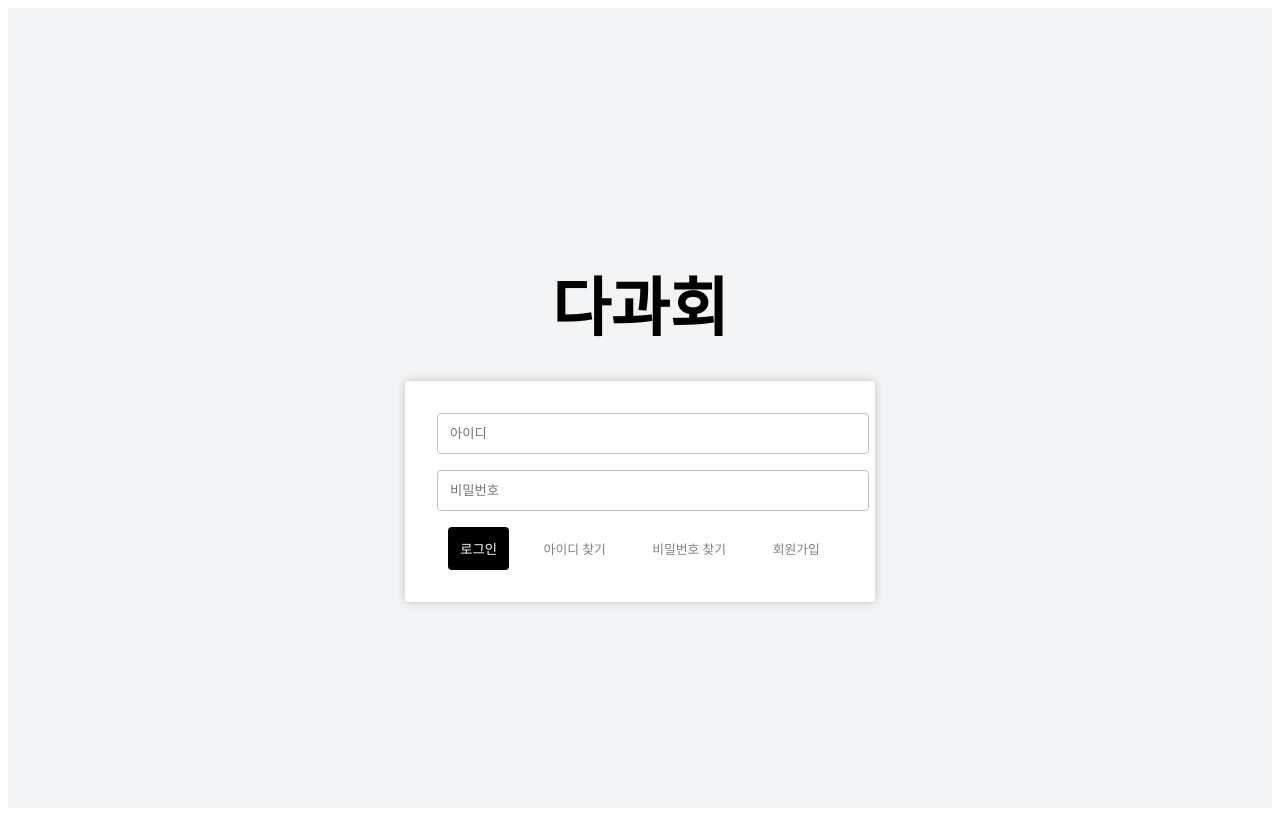
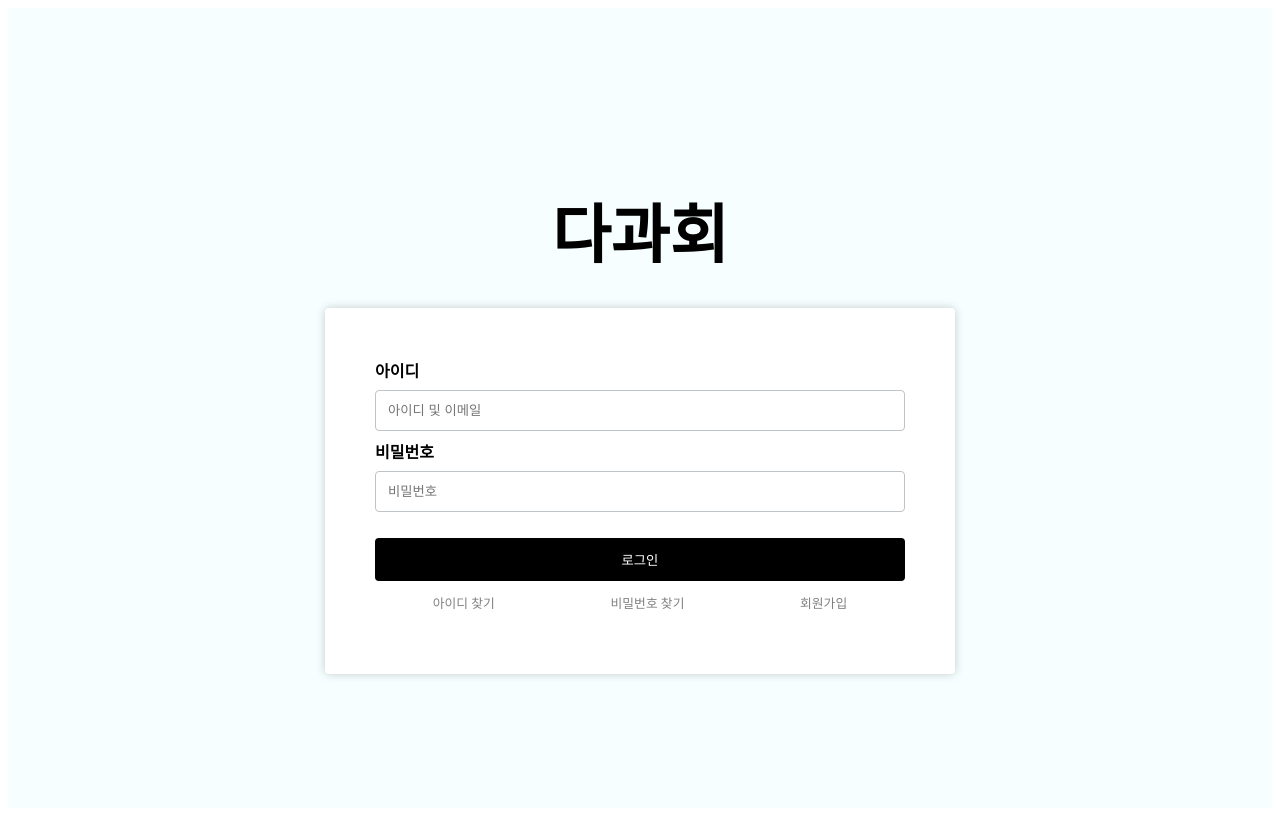
Before and after one commit to mudokja/Hansei-meeting-WebApp-Front, a Next.js app: page / in a window 1280 px wide. Built offline with nearby package versions, Linux system fonts and the light colour scheme.

Commit message:
feat:오류 메세지 출력, UI 변경
아이디 비밀번호 비어있을시 오류메세지 출력
디자인 변경
react-hook-form 적용

```diff
--- a/src/components/Login.tsx
+++ b/src/components/Login.tsx
@@ -1,6 +1,7 @@
 import Link from 'next/link';
-import { ReactElement, useState } from "react";
+import {useCallback} from "react";
 import styled from "styled-components";
+import { useForm, SubmitHandler  } from "react-hook-form";
 
 const Container = styled.div`
   display: flex;
@@ -8,7 +9,7 @@ const Container = styled.div`
   justify-content: center;
   align-items: center;
   height: 100vh;
-  background-color: #f1f3f4;
+  background-color: #F6FEFF;
 `;
 
 const Card = styled.div`
@@ -16,7 +17,7 @@ const Card = styled.div`
   flex-direction: column;
   justify-content: center;
   align-items: center;
-  padding: 32px;
+  padding: 50px;
   background-color: #fff;
   border-radius: 4px;
   box-shadow: 0 0 10px rgba(0, 0, 0, 0.2);
@@ -27,13 +28,23 @@ const Title = styled.h1`
   font-size: 4rem;
 `;
 
+const FieldWapper=styled.div`
+  width:530px;
+`;
 
 const Field = styled.input`
   width: 100%;
   padding: 12px;
-  margin-bottom: 16px;
+  margin-top:8px;
+  margin-bottom: 8px;
   border: 1px solid #bec3c7;
   border-radius: 4px;
+  box-sizing:border-box;
+`;
+
+const StyledLabel=styled.label`
+  font-weight:600;
+  font-size:16;
 `;
 
 const LoginButton = styled.button`
@@ -41,6 +52,8 @@ const LoginButton = styled.button`
   color: #fff;
   padding: 12px;
   border: none;
+  width:100%;
+  justify-self:center;
   border-radius: 4px;
   cursor: pointer;
   transition: background-color 0.2s;
@@ -57,59 +70,77 @@ const PageLinkText = styled.a`
   text-decoration:none;
 `;
 
-const LoginButtonWrap=styled.div`
+
+
+const BottomLinkWrapper=styled.div`
   display:flex;
   justify-content:space-around;
   border:1px;
+`;
 
-`
-
-type handleChange = (event:React.ChangeEvent<HTMLInputElement>)=>void
+const ErrorText= styled.span`
+  display:inline-block;
+  color:chocolate;
+  font-size:12px;
+  text-decoration:none;
+  height:8px;
+  width:100%;
+`;
 interface LoginProps {
-  onSubmit: (username: string, password: string) => void;
+  userId:string;
+  password:string;
 }
 
 function Login() {
-    const [userid, setUserid] = useState('');
-    const [password, setPassword] = useState('')
-    const handleId:handleChange =(event) => {
-        setUserid(event.currentTarget.value);
+    const { register, formState:{errors}, handleSubmit } = useForm<LoginProps>();
+    const onSubmit: SubmitHandler<LoginProps> =useCallback(async (e)=>{
+      const data={
+        username:e.userId,
+        password:e.password,
+      }
+      const JSONdata = JSON.stringify(data);
+      const options = {
+        method: 'POST',
+        headers: {
+          'Content-Type': 'application/json',
+        },
+        body: JSONdata,
       };
-    const handlePassword:handleChange =(event) => {
-        setPassword(event.currentTarget.value);
-    };
-    const onSubmit =(data:any)=>{
+      const apiURL='/api/login'
 
-    }
+      const response = await fetch(apiURL, options);
+
+      const result = await response.json();
+
+
+    },[])
   return (
     <Container>
         <Title>다과회</Title>
       <Card>
-        <form action="api/testlogin" method="post">
+        <form onSubmit={handleSubmit(onSubmit)}>
+          <FieldWapper>
+            <StyledLabel htmlFor='userId'>아이디</StyledLabel>
             <Field
-            name="username"
-            placeholder="아이디"
+              placeholder="아이디 및 이메일"
               type="text"
-            value={userid}
-            onChange={handleId}
-            required
+               {...register("userId",{ required: true })}
             />
+            <StyledLabel htmlFor='password'>비밀번호</StyledLabel>
             <Field
-            name="password"
+            {... register("password",{ required: true })}
               placeholder="비밀번호"
               type="password"
-            value={password}
-            onChange={handlePassword}
-            required
             />
-
-          <LoginButtonWrap>
+            <ErrorText>{errors.userId&&"아이디 및 이메일을 입력해주세요" ||errors.password&&"비밀번호를 입력해주세요"}</ErrorText>
+          </FieldWapper>
           <LoginButton type="submit">로그인</LoginButton>
+          <BottomLinkWrapper>
             {/* 나중에 경로 채우기 */}
             <Link href='/user/v1/findingid' passHref legacyBehavior><PageLinkText>아이디 찾기</PageLinkText></Link>
             <Link href='/user/v1/findingpw' passHref legacyBehavior><PageLinkText>비밀번호 찾기</PageLinkText></Link>
             <Link href='/user/signup' passHref legacyBehavior><PageLinkText>회원가입</PageLinkText></Link>
-          </LoginButtonWrap>
+          </BottomLinkWrapper>
         </form>
       </Card>
     </Container>
```
Lines whose indentation alone changed are shown as unchanged.
